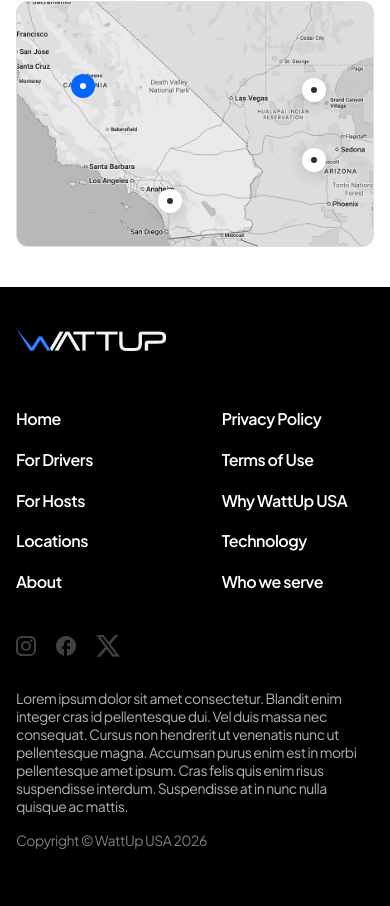
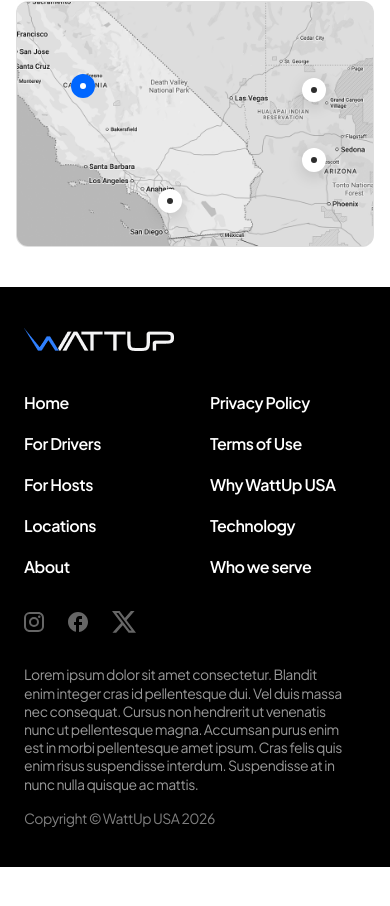
Before and after one commit to asrafulhaq/wattup-usa, a Next.js app: page /locations in a window 390 px wide. Shown: the part 1151-2057 px from the top of the page. After the commit the page ends 2018 px from the top, so only its background shows below. Built offline with nearby package versions, Linux system fonts and the light colour scheme.

Commit message:
fix animation and footer responsiveness

```diff
--- a/components/home/footer.tsx
+++ b/components/home/footer.tsx
@@ -26,12 +26,10 @@
 
 const Footer = () => {
     return (
-        <footer className='bg-black w-full pt-[40px] pb-[64px]'>
-            <div className='relative z-10 container mx-auto'>
-                {/* Top Row: Logo & Links */}
-                <div className='flex flex-col lg:flex-row justify-between items-start w-full'>
-                    {/* Logo (Left) */}
-                    <div className='max-w-[150px] relative h-6 w-[150px] shrink-0 mb-12 lg:mb-0'>
+        <footer className='bg-black w-full py-10 px-6'>
+            <div className='relative z-10 max-w-[1444px] mx-auto flex flex-col lg:grid lg:grid-cols-[1fr_auto] lg:gap-x-12'>
+                {/* 1. Logo (Order 1 Mobile, Hidden Desktop) */}
+                <div className='lg:hidden max-w-[150px] relative h-6 w-[150px] shrink-0 mb-8 order-1'>
                     <Image
                         src='/assets/images/logo.png'
                         alt='WattUp Logo'
@@ -40,26 +38,25 @@
                     />
                 </div>
 
-                    {/* Links (Right) */}
-                    <div className='grid grid-cols-2 gap-x-[80px] md:gap-x-[120px] max-md:mb-8'>
-                        {/* Column 1 */}
+                {/* 2. Links (Order 2 Mobile, Top Right Desktop) */}
+                <div className='order-2 lg:col-start-2 lg:row-start-1 mb-[24px] lg:mb-0'>
+                    <div className='grid grid-cols-2 gap-x-[30px] md:gap-x-[120px]'>
                         <div className='flex flex-col'>
                             {COLUMN_1_LINKS.map(link => (
                                 <Link
                                     key={link.label}
                                     href={link.href}
-                                    className='text-[16px] py-[10px] font-semibold text-white hover:text-primary leading-[129%] text-nowrap tracking-[-3%] transition-colors'>
+                                    className='text-[16px] py-[10px] font-semibold text-white hover:text-primary leading-[130%] text-nowrap tracking-[-3%] transition-colors'>
                                     {link.label}
                                 </Link>
                             ))}
                         </div>
-                        {/* Column 2 */}
-                        <div className='flex flex-col gap-x-4'>
+                        <div className='flex flex-col'>
                             {COLUMN_2_LINKS.map(link => (
                                 <Link
                                     key={link.label}
                                     href={link.href}
-                                    className='text-[16px] py-[10px] font-semibold text-white hover:text-primary leading-[129%] text-nowrap tracking-[-3%] transition-colors'>
+                                    className='text-[16px] py-[10px] font-semibold text-white hover:text-primary leading-[130%] text-nowrap tracking-[-3%] transition-colors'>
                                     {link.label}
                                 </Link>
                             ))}
@@ -67,11 +64,22 @@
                     </div>
                 </div>
 
-                {/* Bottom Row: Text & Social Icons */}
-                <div className='flex flex-col-reverse md:flex-row justify-between items-start md:items-end gap-12 w-full'>
-                    {/* Text block & Copyright (Left) */}
-                    <div className='flex text-[14px] text-white/70 leading-[129%] mt-3 flex-col items-start max-w-[700px]'>
-                        <p className='mb-[16px]'>
+                {/* 3. Social Icons (Order 3 Mobile, Bottom Right Desktop) */}
+                <div className='order-3 lg:col-start-2 lg:row-start-2 flex items-center gap-[24px] mb-8 lg:mb-0 lg:mt-[60px] lg:justify-end'>
+                    {SOCIAL_LINKS.map(social => (
+                        <Link
+                            key={social.label}
+                            href={social.href}
+                            aria-label={social.label}
+                            className='opacity-80 hover:opacity-100 transition-opacity'>
+                            <social.icon />
+                        </Link>
+                    ))}
+                </div>
+
+                {/* 4. Descriptive Text (Order 4 Mobile, Top Left Desktop) */}
+                <div className='order-4 lg:col-start-1 lg:row-start-1 max-w-[320px] md:max-w-[596px] mb-4  lg:mb-0 text-[14px] text-white/60 leading-[129%] tracking-[-3%]'>
+                    <p className='text-[14px] text-white/60 leading-[130%] tracking-[-3%] mb-0 md:mb-4'>
                         Lorem ipsum dolor sit amet consectetur. Blandit enim
                         integer cras id pellentesque dui. Vel duis massa nec
                         consequat. Cursus non hendrerit ut venenatis nunc ut
@@ -79,24 +87,20 @@
                         pellentesque amet ipsum. Cras felis quis enim risus
                         suspendisse interdum. Suspendisse at in nunc nulla
                         quisque ac mattis.
-                        </p>
-                        <p className='text-white/50'>
-                            Copyright © WattUp USA 2026
+                    </p>{' '}
+                    <p className='text-[14px] hidden md:block text-white/70 leading-[130%] tracking-[-1%]'>
+                        Lorem ipsum dolor sit amet consectetur. Blandit sem est
+                        eget ut sed pellentesque dui. Vel duis massa ac nec
+                        consequat. Cursus non hendrerit ut vitae donec ut
+                        ullamcorper magna.
                     </p>
                 </div>
 
-                    {/* Social Icons (Right) */}
-                    <div className='flex items-center gap-[20px] md:gap-[24px] max-md:-mb-7'>
-                        {SOCIAL_LINKS.map(social => (
-                            <Link
-                                key={social.label}
-                                href={social.href}
-                                aria-label={social.label}
-                                className='opacity-50 hover:opacity-100 transition-opacity'>
-                                <social.icon />
-                            </Link>
-                        ))}
-                    </div>
+                {/* 5. Copyright (Order 5 Mobile, Bottom Left Desktop) */}
+                <div className='order-5 lg:col-start-1 lg:row-start-2 lg:pt-0 lg:mt-[48px]'>
+                    <p className='text-[14px] text-white/50 leading-[130%] tracking-[-1%]'>
+                        Copyright © WattUp USA 2026
+                    </p>
                 </div>
             </div>
         </footer>
```
Also changed, not shown: components/home/technology-backed.tsx (+51 -73 lines). Lines whose indentation alone changed are shown as unchanged.
